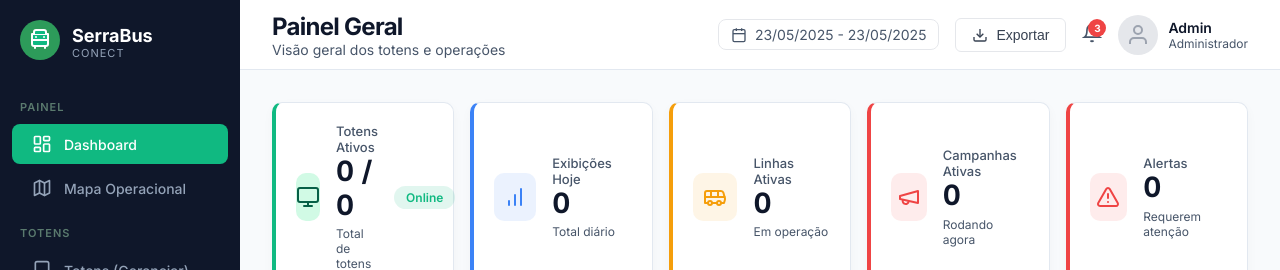
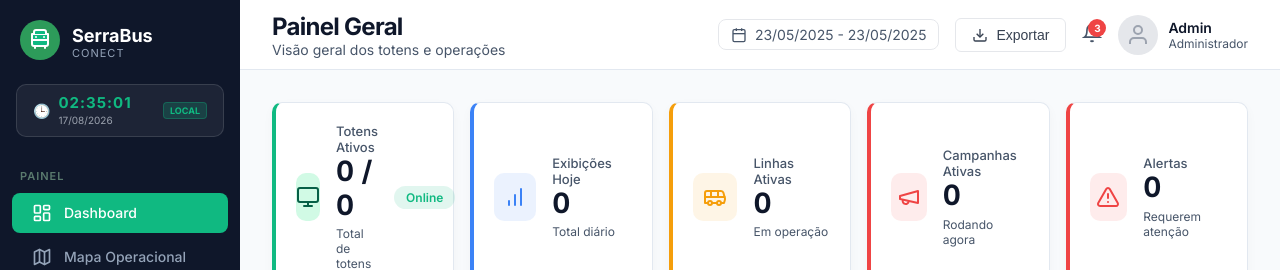
Before and after one commit to ivomoraisqa-pixel/ESconnectBus, a plain HTML site: page index.html in a window 1280 px wide. Shown: the top 270 px of the page. Drawn offline with nearby package versions, Linux system fonts and the light colour scheme; no server answers.

Commit message:
feat: adicao de relogio digital de sincronia local na sidebar e correcao na listagem de campanhas ativas nos totens

```diff
--- a/index.html
+++ b/index.html
@@ -65,6 +65,18 @@
       <button class="sidebar-toggle" id="sidebar-toggle">
         <svg width="24" height="24" viewBox="0 0 24 24" fill="none" stroke="currentColor" stroke-width="2"><path d="M3 12h18M3 6h18M3 18h18"/></svg>
       </button>
+    </div>
+
+    <!-- Relógio Digital de Sincronia Local -->
+    <div class="sidebar-clock-container" style="padding: 10px 16px; margin: 0 16px 16px 16px; background: rgba(255,255,255,0.06); border: 1px solid rgba(255,255,255,0.12); border-radius: 10px; display: flex; align-items: center; justify-content: space-between; font-family: 'Inter', sans-serif;">
+      <div style="display: flex; align-items: center; gap: 8px;">
+        <span style="font-size: 14px;">🕒</span>
+        <div style="display: flex; flex-direction: column;">
+          <span id="sidebar-digital-clock" style="font-size: 15px; font-weight: 800; color: #10B981; letter-spacing: 1px; line-height: 1.1;">--:--:--</span>
+          <span id="sidebar-digital-date" style="font-size: 10px; color: #9CA3AF; margin-top: 2px;">--/--/----</span>
+        </div>
+      </div>
+      <span style="font-size: 9px; font-weight: 700; background: rgba(16,185,129,0.2); color: #10B981; padding: 2px 6px; border-radius: 4px; border: 1px solid rgba(16,185,129,0.3);">LOCAL</span>
     </div>
     <nav class="sidebar-nav">
       <!-- PAINEL -->
--- a/js/app.js
+++ b/js/app.js
@@ -30,9 +30,22 @@
 
   Object.keys(pages).forEach(key => window.Router.register(key, pages[key]));
 
+  const startDigitalClock = () => {
+    const clockEl = document.getElementById('sidebar-digital-clock');
+    const dateEl = document.getElementById('sidebar-digital-date');
+    const update = () => {
+      const agora = new Date();
+      if (clockEl) clockEl.textContent = agora.toLocaleTimeString('pt-BR');
+      if (dateEl) dateEl.textContent = agora.toLocaleDateString('pt-BR');
+    };
+    update();
+    setInterval(update, 1000);
+  };
+
   // Initialize
   document.addEventListener('DOMContentLoaded', () => {
     window.Router.init();
+    startDigitalClock();
     if (window.AppData && window.AppData.startBackgroundPlaybackEngine) {
       window.AppData.startBackgroundPlaybackEngine();
     }
```
